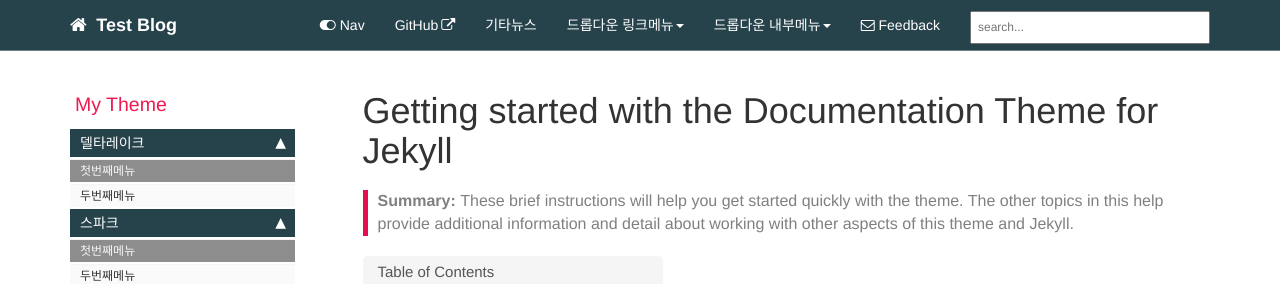
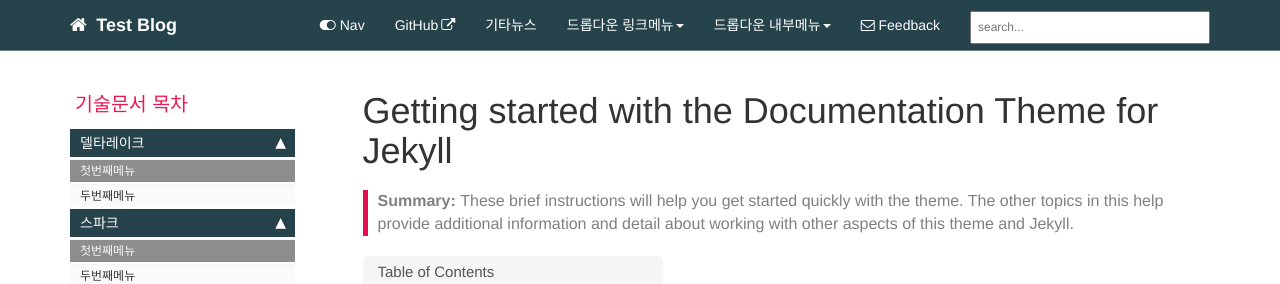
Before and after one commit to deepine/deepine.github.io, a Jekyll site: the page built from index.md, in a window 1280 px wide. Shown: the top 284 px of the page. Built offline with Jekyll 4.4.1, drawn with Linux system fonts in a browser that asks for light colours; comment, search, counter and statistics services are not loaded.

Commit message:
Update mydoc_sidebar.yml

```diff
--- a/_data/sidebars/mydoc_sidebar.yml
+++ b/_data/sidebars/mydoc_sidebar.yml
@@ -2,7 +2,7 @@
 
 entries:
 - title: sidebar
-  product: My Theme
+  product: 기술문서 목차
   version:
   folders:
 
```
